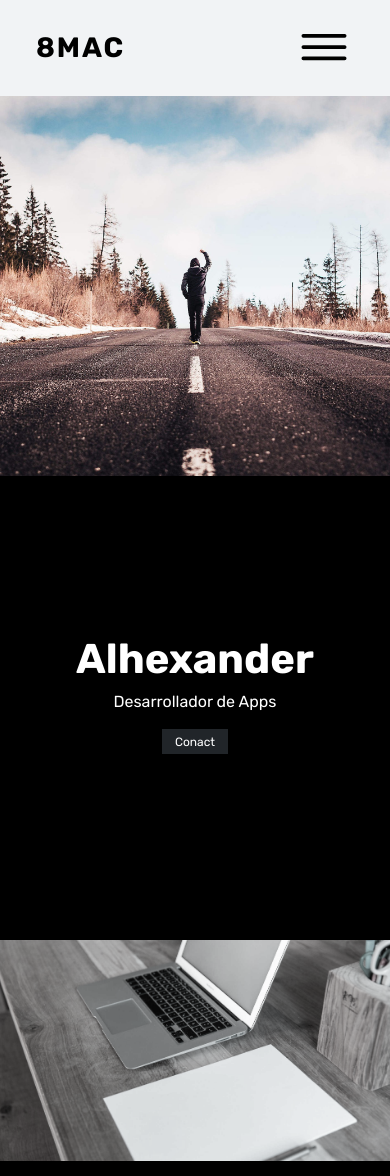
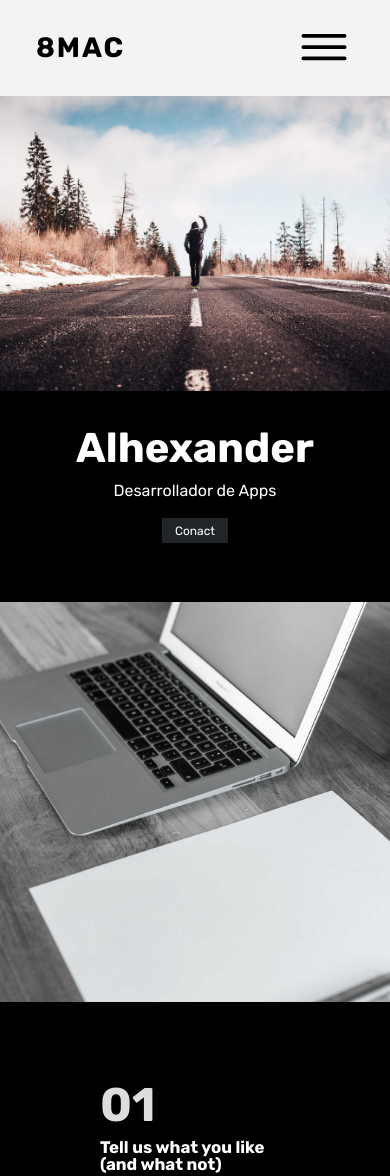
Before and after one commit to alhexanderad/oficial_portfolio, a plain HTML site: page index.html in a window 390 px wide. Shown: the top 1176 px of the page. Drawn offline with nearby package versions, Linux system fonts and the light colour scheme.

Commit message:
cambios en phone

```diff
--- a/queries.css
+++ b/queries.css
@@ -109,6 +109,13 @@ Insted, 1rem = 1em = 16px */
 @media(max-width:34em) {
 
 
+  .hero-img-box {
+    height: 35vh;
+  }
+  .hero-text-box{
+    height:25vh;
+  }
+
   .grid--2-cols,
   .grid--3-cols,
   .grid--4-cols{
@@ -121,4 +128,12 @@ Insted, 1rem = 1em = 16px */
   .step-img-box:nth-child(6) {
     grid-row: 5;
   }
+
+  .step-img-box {
+    height: 400px;
+  }
+
+  .exp-img{
+    height:380px;
+  }
 }
```
